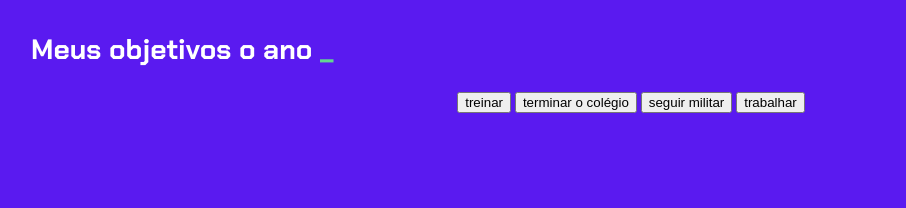
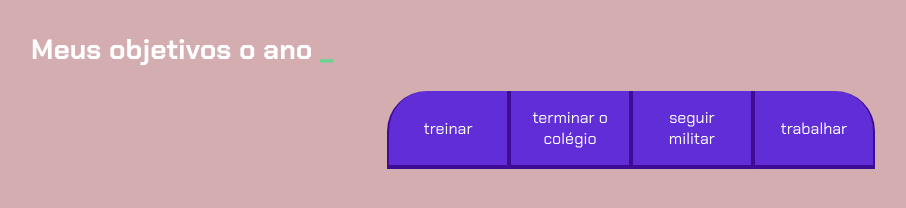
Before and after one commit to Matheus-procopio/3-ANO, a plain HTML site: page index.html in a window 1280 px wide. Shown: the whole page, without its empty margins (9-915 px from the left). Drawn offline with Linux system fonts and the light colour scheme.

Commit message:
Add files via upload

```diff
--- a/style.css
+++ b/style.css
@@ -1,14 +1,14 @@
 @import url('https://fonts.googleapis.com/css2?family=Chakra+Petch:wght@400;700&display=swap');
 :root{
     --branco: #ffffff;
-    --cor-de-fundo: #5a1af0;
-    --cor-rosa: #aa009c;
+    --cor-de-fundo: #88212a5e;
+    --cor-rosa: #aa009c9f;
     --verde: #025c26;
     --verde-claro: #20F073;
     --verde-limao: #63d691;
-    --botao-inativo: rgba(58, 55, 94, 0.5);
-    --botao-inativo-2: rgba(8, 74, 86, 0.5);
-    --botao-ativo: rgba(17, 209, 243, 0.795);
+    --botao-inativo: rgba(94, 42, 216, 0.973);
+    --botao-inativo-2: rgba(1, 52, 61, 0.5);
+    --botao-ativo: rgba(54, 5, 133, 0.795);
 }
 body{
     background-color: var(--cor-de-fundo);
@@ -32,3 +32,35 @@ body{
 .titulo-principal span{
     color: var(--verde-limao);
 }
+.botao{
+    font-family: 'Chakra Petch' , 'Sans-Serif';
+    background-color: var(--botao-inativo);
+    color: var(--branco);
+    display: flex;
+    justify-content: center;
+    padding: 1em;
+    font-size: 16px;
+    align-items: center;
+    width: 100%;
+    border-bottom: 4px solid var(--botao-ativo);
+    border-left: 2px solid var(--botao-ativo);
+    border-right: 2px solid var(--botao-ativo);
+    border-top: none;
+}
+.botao:first-child{
+    border-radius: 40px 40px 0 0;
+}
+.botoes{
+    display: block;
+}
+@media  screen and (min-width: 768px){
+    .botoes{
+        display: flex;
+    }
+    .botao:first-child{
+        border-radius: 40px 0 0 0;
+    }
+    .botao:last-child{
+        border-radius: 0 40px 0 0;
+    }
+}
```
